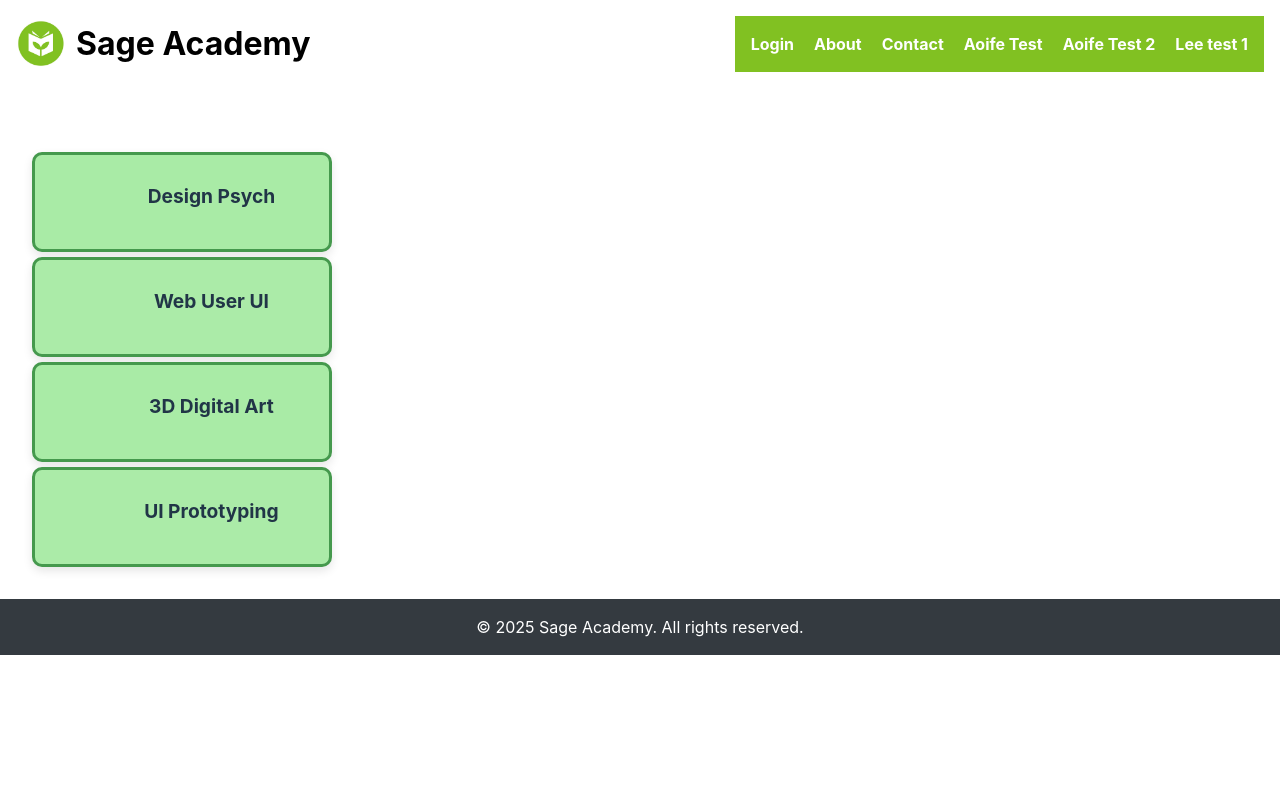
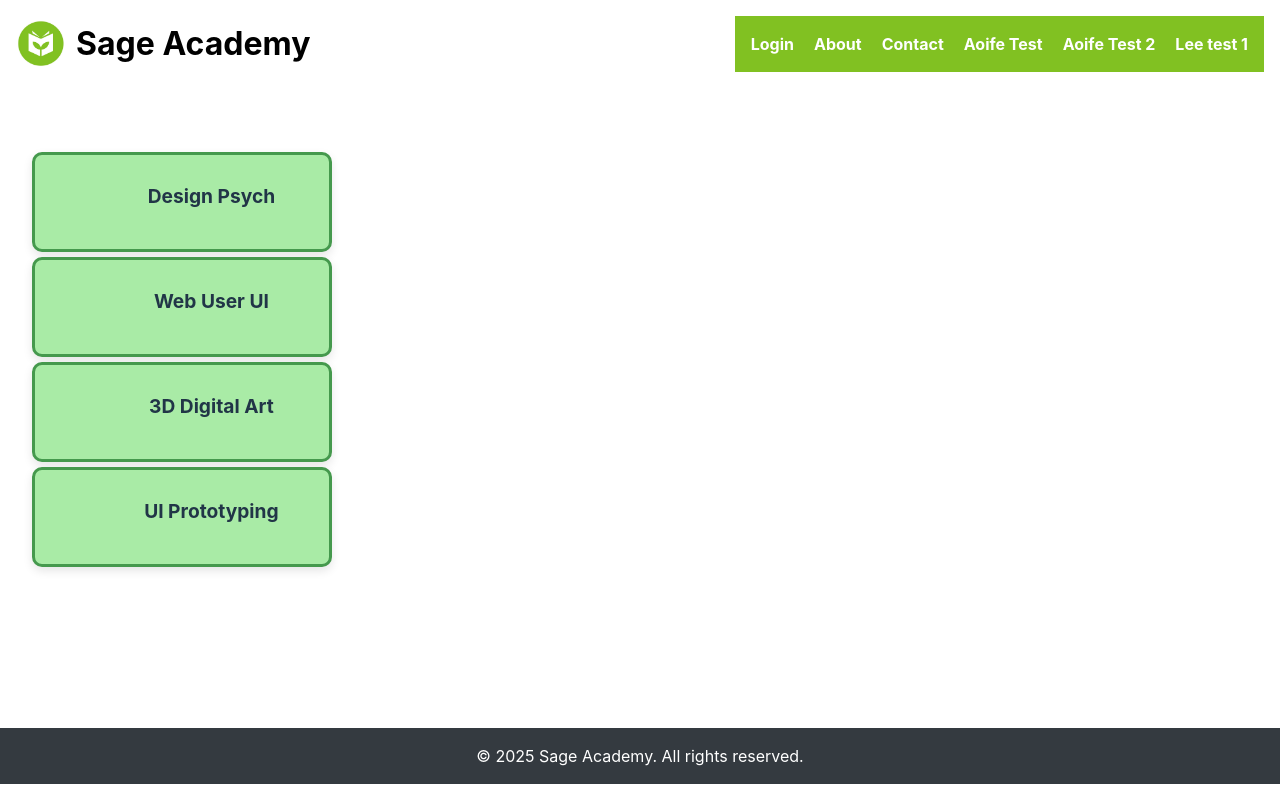
Before and after one commit to CaoimheOBrien/WebUIDesign_2025GroupProject, a SvelteKit app in the folder Web App/Sage-Academy-App/: page /student_home_page_lr in a window 1280 px wide. Built offline with nearby package versions, Linux system fonts and the light colour scheme.

Commit message:
footer fixed

```diff
--- a/Web App/Sage-Academy-App/src/lib/components/Footer.svelte
+++ b/Web App/Sage-Academy-App/src/lib/components/Footer.svelte
@@ -8,10 +8,11 @@
         background-color: #343a40;
         color: white;
         text-align: center;
-
+        position: relative;
         padding: 1rem;
         bottom: 0;
         width: 100%;
+
     }
 
     /* Mobile: Reduce padding for a more compact look */
--- a/Web App/Sage-Academy-App/src/lib/components/Navigation.svelte
+++ b/Web App/Sage-Academy-App/src/lib/components/Navigation.svelte
@@ -12,8 +12,8 @@
         <li><a href="/about">About</a></li>
         <li><a href="/contact">Contact</a></li>
         <li><a href="/student_home_page_lr">Aoife Test</a></li>
-        <li><a href=" /staff_quiz_home_page">Aoife Test 2</a></li>
-        <li><a href=" /student_quiz_home_page">Lee test 1</a></li>
+        <li><a href="/staff_quiz_home_page">Aoife Test 2</a></li>
+        <li><a href="/student_quiz_home_page">Lee test 1</a></li>
     </ul>
 </nav>
 
--- a/Web App/Sage-Academy-App/src/routes/+layout.svelte
+++ b/Web App/Sage-Academy-App/src/routes/+layout.svelte
@@ -2,9 +2,6 @@
     import Header from '$lib/components/Header.svelte';
     import Footer from '$lib/components/Footer.svelte';
 </script>
-
-<!-- Link to global styles -->
-<link rel="stylesheet" href="/styles/global.css" />
 
 <Header />
 
@@ -19,6 +16,7 @@
     main {
         padding: 2rem;
         text-align: center;
+        min-height: 80vh;
     }
 
 </style>
--- a/Web App/Sage-Academy-App/src/routes/student_home_page_lr/+page.svelte
+++ b/Web App/Sage-Academy-App/src/routes/student_home_page_lr/+page.svelte
@@ -30,7 +30,7 @@
 
     /* Apply a different background color to even-numbered cards */
     :global(.gallery > .card:nth-child(even)) {
-        background-color:hsl(117, 63%, 79%);
+        background-color:rgb(169, 235, 166);
         border: 3px solid rgb(69, 153, 77);
 
     }
@@ -59,7 +59,4 @@
         opacity: 0.9; /* Slightly fade them */
     }
 
-
-
-
 </style>
--- a/Web App/Sage-Academy-App/static/styles/global.css
+++ b/Web App/Sage-Academy-App/static/styles/global.css
@@ -29,6 +29,7 @@ body {
     color: var(--text-color);
     background-color: var(--background-color);
     line-height: 1.5;
+    height: 100%;
 }
 h1, h2, h3, h4, h5, h6 {
     font-weight: bold;
```
